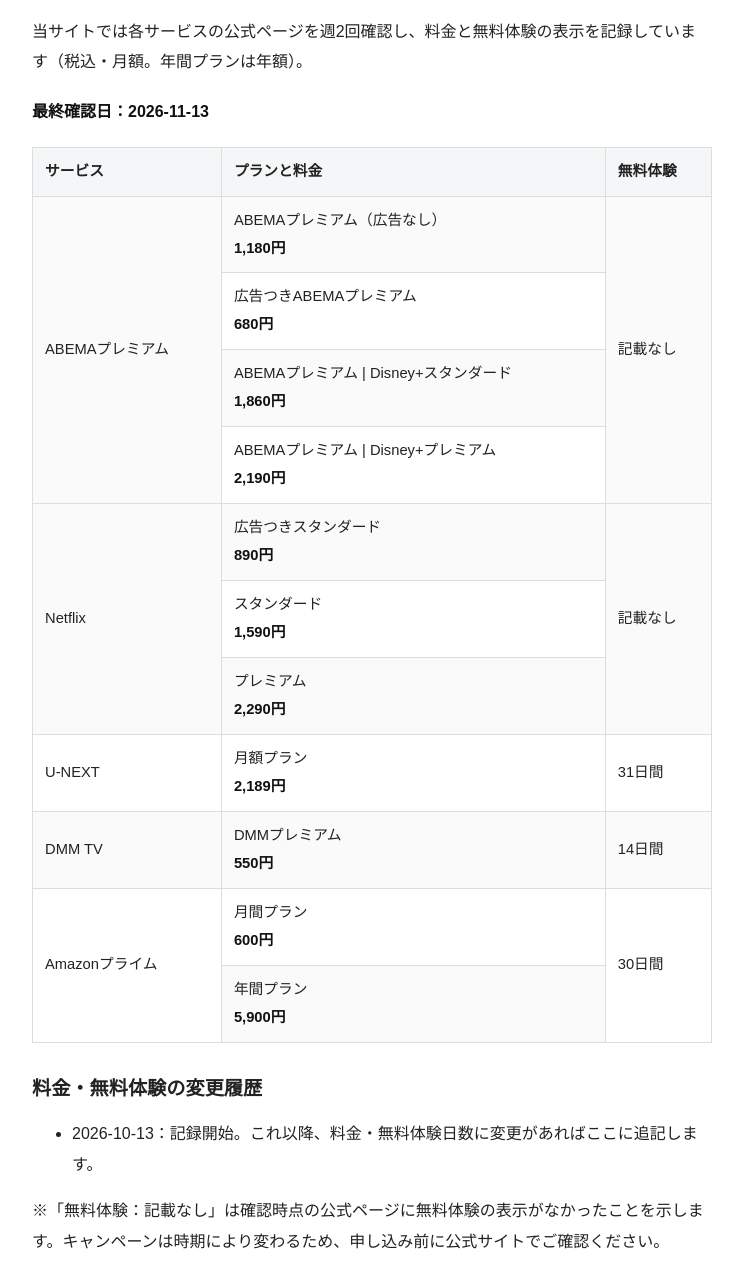
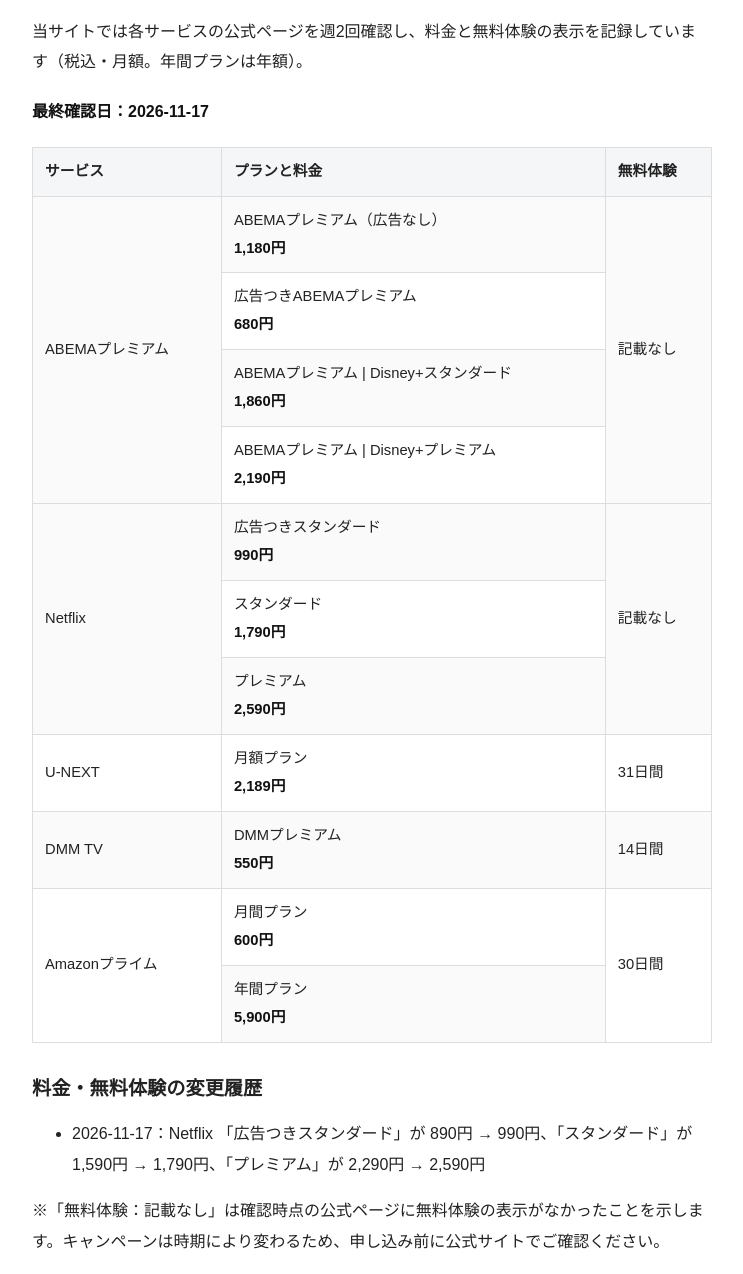
Before and after one commit to toku-kurashi/toku-kurashi.github.io, a plain HTML site: page articles/vod-watch-on-tv-device-comparison.html in a window 1280 px wide. Shown: the part 8382-9656 px from the top of the page, without its empty margins (268-1011 px from the left). Drawn offline with Linux system fonts and the light colour scheme.

Commit message:
料金チェック 2026-11-17（公式ページ確認）

```diff
--- a/articles/vod-watch-on-tv-device-comparison.html
+++ b/articles/vod-watch-on-tv-device-comparison.html
@@ -142,16 +142,16 @@
 <section class="price-watch">
 <h2>主要VODの月額料金（公式ページで定期確認）</h2>
 <p>当サイトでは各サービスの公式ページを週2回確認し、料金と無料体験の表示を記録しています（税込・月額。年間プランは年額）。</p>
-<p><strong>最終確認日：2026-11-13</strong></p>
+<p><strong>最終確認日：2026-11-17</strong></p>
 <table>
 <tr><th>サービス</th><th>プランと料金</th><th>無料体験</th></tr>
 <tr><td rowspan="4">ABEMAプレミアム</td><td>ABEMAプレミアム（広告なし）<br><strong>1,180円</strong></td><td rowspan="4">記載なし</td></tr>
 <tr><td>広告つきABEMAプレミアム<br><strong>680円</strong></td></tr>
 <tr><td>ABEMAプレミアム | Disney+スタンダード<br><strong>1,860円</strong></td></tr>
 <tr><td>ABEMAプレミアム | Disney+プレミアム<br><strong>2,190円</strong></td></tr>
-<tr><td rowspan="3">Netflix</td><td>広告つきスタンダード<br><strong>890円</strong></td><td rowspan="3">記載なし</td></tr>
-<tr><td>スタンダード<br><strong>1,590円</strong></td></tr>
-<tr><td>プレミアム<br><strong>2,290円</strong></td></tr>
+<tr><td rowspan="3">Netflix</td><td>広告つきスタンダード<br><strong>990円</strong></td><td rowspan="3">記載なし</td></tr>
+<tr><td>スタンダード<br><strong>1,790円</strong></td></tr>
+<tr><td>プレミアム<br><strong>2,590円</strong></td></tr>
 <tr><td rowspan="1">U-NEXT</td><td>月額プラン<br><strong>2,189円</strong></td><td rowspan="1">31日間</td></tr>
 <tr><td rowspan="1">DMM TV</td><td>DMMプレミアム<br><strong>550円</strong></td><td rowspan="1">14日間</td></tr>
 <tr><td rowspan="2">Amazonプライム</td><td>月間プラン<br><strong>600円</strong></td><td rowspan="2">30日間</td></tr>
@@ -159,7 +159,7 @@
 </table>
 <h3>料金・無料体験の変更履歴</h3>
 <ul>
-<li>2026-10-13：記録開始。これ以降、料金・無料体験日数に変更があればここに追記します。</li>
+<li>2026-11-17：Netflix 「広告つきスタンダード」が 890円 → 990円、「スタンダード」が 1,590円 → 1,790円、「プレミアム」が 2,290円 → 2,590円</li>
 </ul>
 <p>※「無料体験：記載なし」は確認時点の公式ページに無料体験の表示がなかったことを示します。キャンペーンは時期により変わるため、申し込み前に公式サイトでご確認ください。</p>
 </section>
```
Also changed, not shown: articles/abema-premium-recommendation.html (+1 -1 lines).
